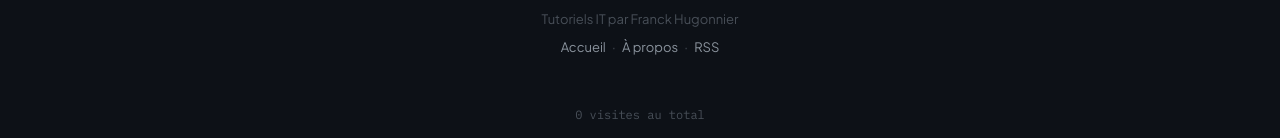
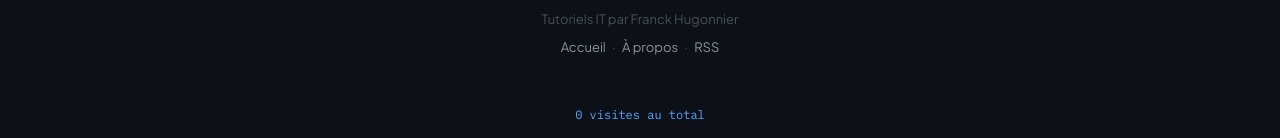
Before and after one commit to fhugonnier/fhugonnier.github.io, a Jekyll site: the page built from index.html, in a window 1280 px wide and 1400 px high, scrolled down 99 px. Shown: the part 1259-1397 px from the top of the window. Built offline with Jekyll 4.4.1, drawn with Linux system fonts in a browser that asks for light colours; the list of posts is cut into pages by our own code.

```diff
--- a/assets/css/style.css
+++ b/assets/css/style.css
@@ -519,7 +519,7 @@ pre code {
 .footer-views {
   font-family: 'IBM Plex Mono', monospace;
   font-size: 12px;
-  color: #484f58;
+  color: #58a6ff;
   margin-top: 8px;
   text-align: center;
 }
```
